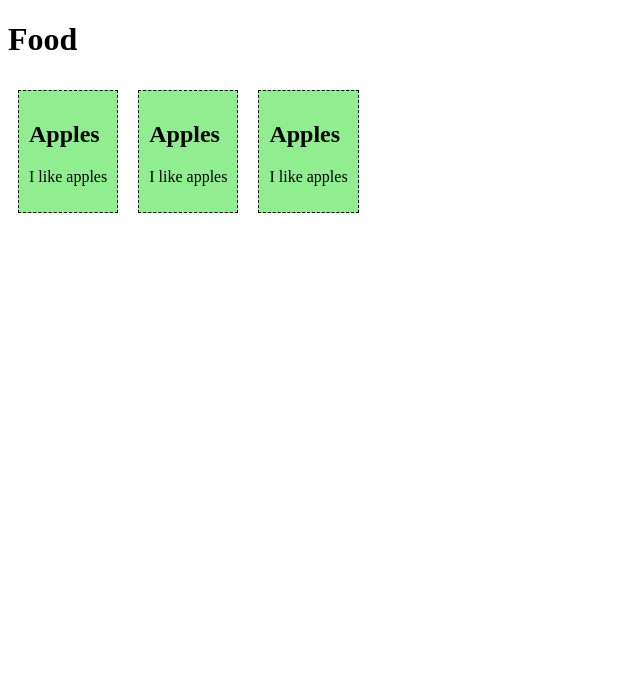
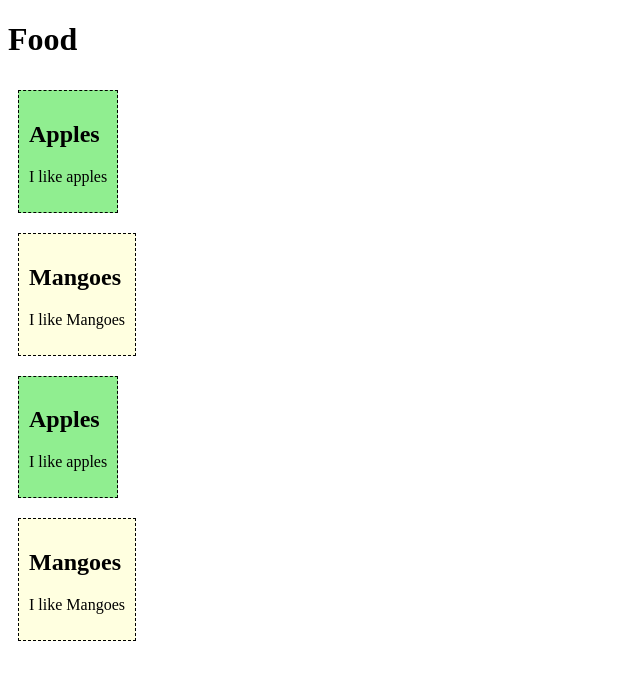
Before and after one commit to ArcielleGercan/Webprog-SF231vuejs, a Vue app in the folder firstsfc/: page / in a window 1280 px wide. Shown: the top 680 px of the page, without its empty margins (0-640 px from the left). Built offline with nearby package versions, Linux system fonts and the light colour scheme.

Commit message:
Food Item 2

```diff
--- a/firstsfc/src/App.vue
+++ b/firstsfc/src/App.vue
@@ -2,9 +2,10 @@
 
 <template>
    <h1>Food</h1>
-  <food-item/>
-  <food-item/>
-  <food-item/>
-  </template>
+  <food-item/> <br>
+  <food-item2/> <br>
+  <food-item/>  <br>
+  <food-item2/> <br>
+</template>
 
 <style></style>
--- /dev/null
+++ b/firstsfc/src/components/FoodItem2.vue
@@ -0,0 +1,27 @@
+<template>
+    <div  class="mango">
+      <h2>{{ name }}</h2>
+      <p>{{ message }}</p>
+    </div>
+  </template>
+
+  <script>
+  export default {
+    data() {
+      return {
+        name: 'Mangoes',
+        message: 'I like Mangoes'
+      }
+    }
+  };
+  </script>
+
+  <style>
+    .mango {
+    border: dashed black 1px;
+    display: inline-block;
+    margin: 10px;
+    padding: 10px;
+    background-color: lightyellow;
+  }
+  </style>
--- a/firstsfc/src/main.js
+++ b/firstsfc/src/main.js
@@ -1,8 +1,9 @@
 import { createApp } from 'vue'
-
 import App from './App.vue'
 import FoodItem from './components/FoodItem.vue'
+import FoodItem2 from './components/FoodItem2.vue'
 
 const app = createApp(App)
 app.component('food-item', FoodItem)
+app.component('food-item2', FoodItem2)
 app.mount('#app')
```
